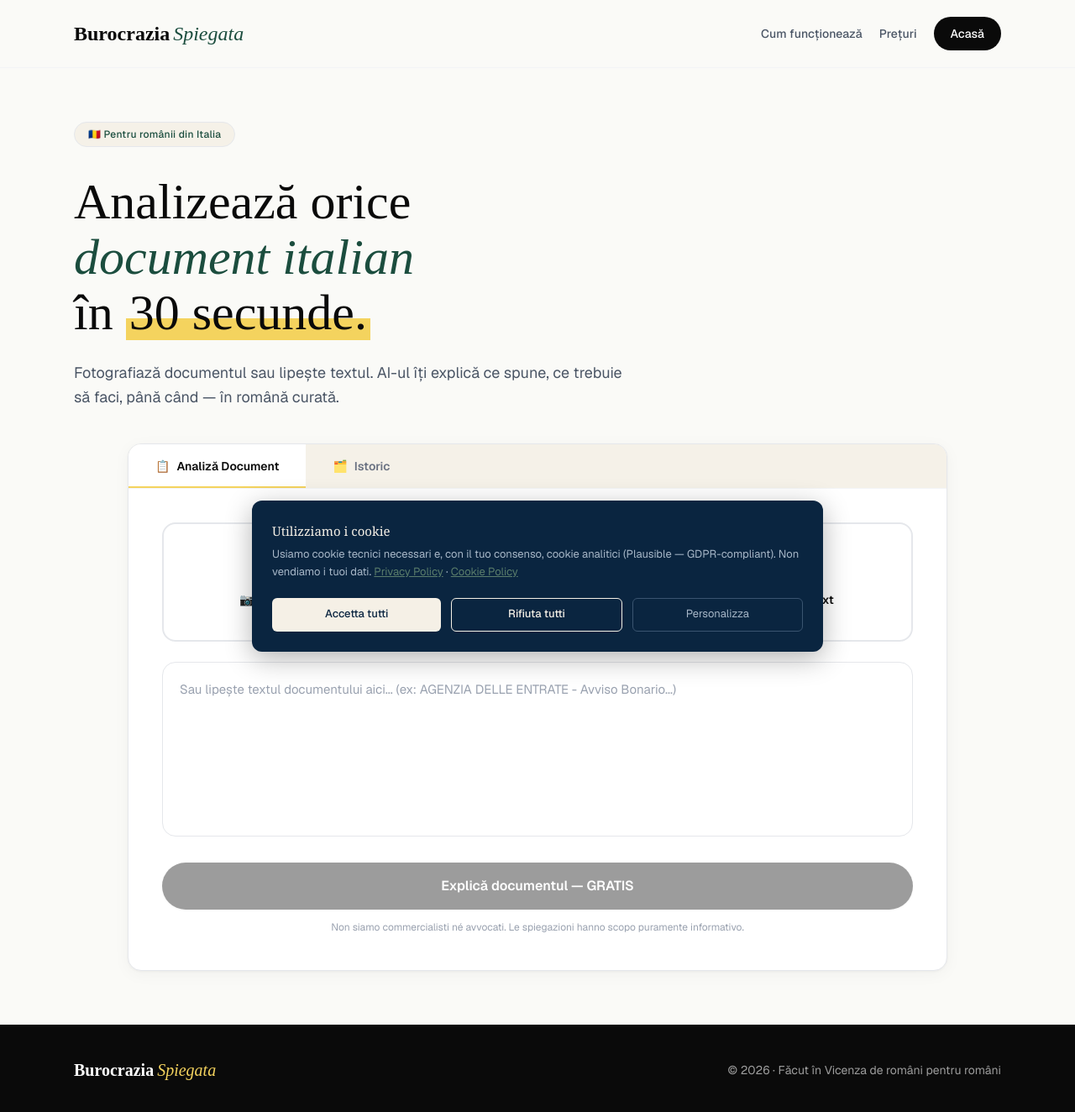
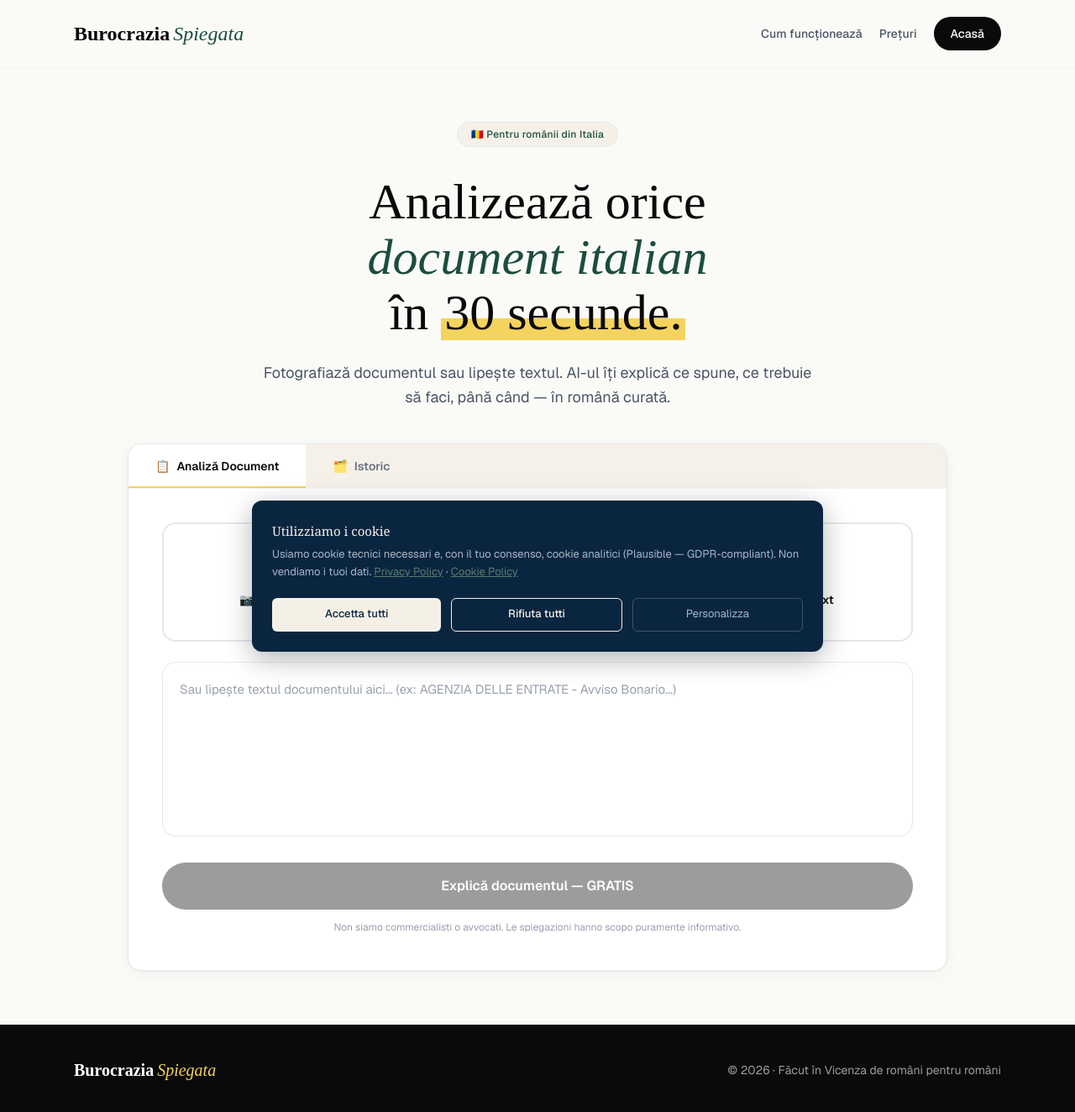
Before and after one commit to sgwdiag-hash/burocrazia-spiegata, a Next.js app: page / in a window 1280 px wide. Shown: the top 1324 px of the page at 84% size. Built offline with nearby package versions, Linux system fonts and the light colour scheme.

Commit message:
fix: hero text centrat

```diff
--- a/app/page.tsx
+++ b/app/page.tsx
@@ -240,7 +240,7 @@ export default function Home() {
 
       {/* HERO */}
       <section className="max-w-6xl mx-auto px-6 pt-16 pb-10">
-        <div className="max-w-3xl">
+        <div className="max-w-3xl text-center mx-auto">
           <div className="inline-flex items-center gap-2 bg-[#F5F1E8] border border-gray-200 rounded-full px-4 py-1.5 mb-8">
             <span className="text-xs font-medium text-[#1B4D3E] tracking-wide">
               🇷🇴 Pentru românii din Italia
@@ -254,7 +254,7 @@ export default function Home() {
             în <span className="highlight-yellow">30 secunde.</span>
           </h1>
 
-          <p className="text-lg text-gray-600 leading-relaxed max-w-2xl">
+          <p className="text-lg text-gray-600 leading-relaxed max-w-2xl mx-auto">
             Fotografiază documentul sau lipește textul. AI-ul îți explică ce spune, ce trebuie să faci, până când — în română curată.
           </p>
         </div>
@@ -463,7 +463,7 @@ export default function Home() {
                   </button>
 
 <p className="text-center text-xs text-gray-400 mt-3 leading-relaxed">
-                    Non siamo commercialisti né avvocati. Le spiegazioni hanno scopo puramente informativo.
+                    Non siamo commercialisti o avvocati. Le spiegazioni hanno scopo puramente informativo.
                   </p>
                   {loading && (
                     <p className="text-center text-sm text-gray-500 mt-3">
```
